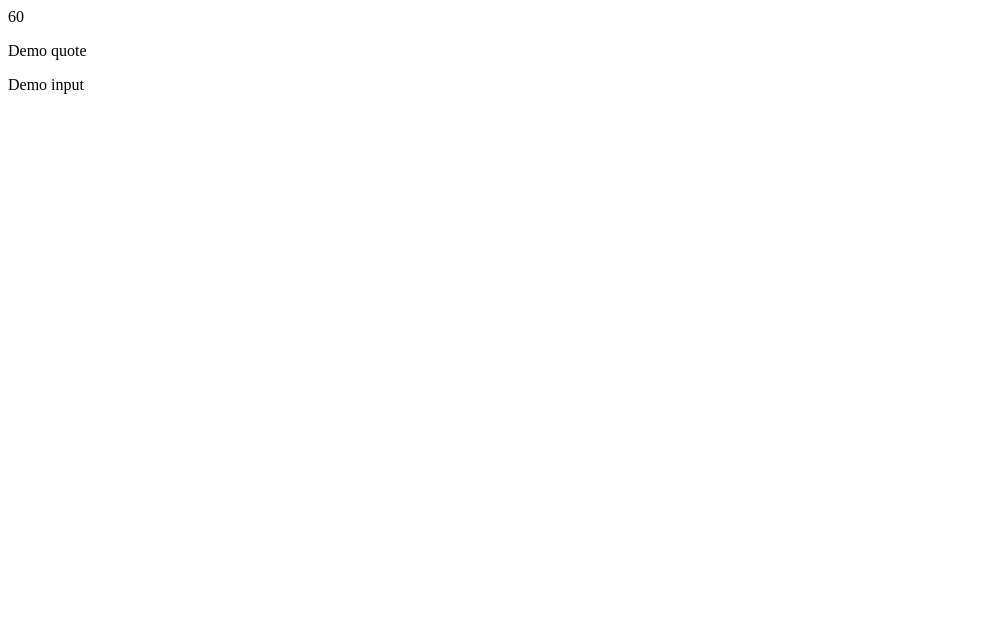
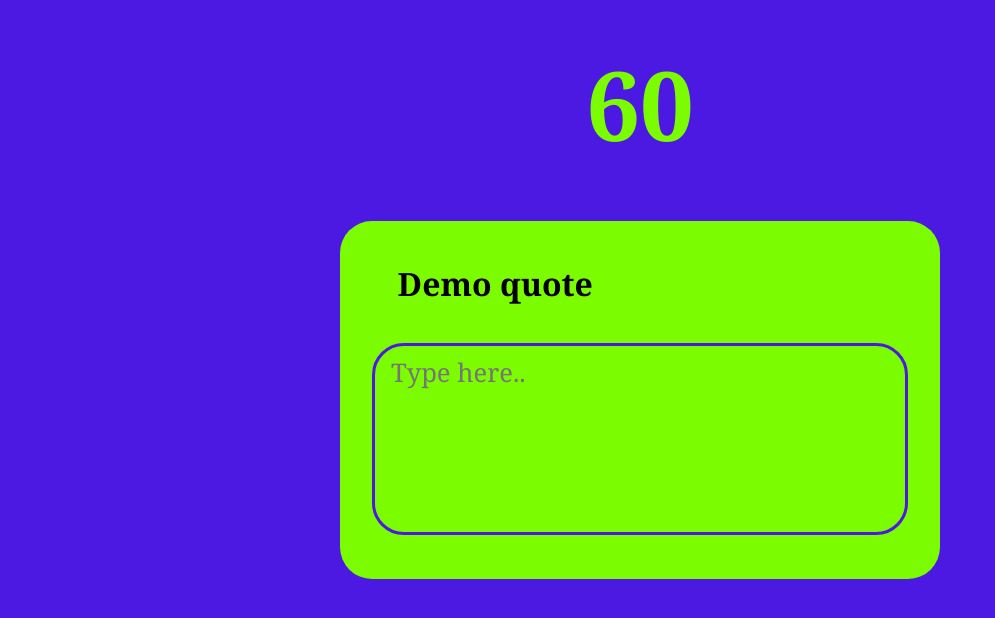
Before and after one commit to Neha8901/SpeedTypingGame, a plain HTML site: page index.html in a window 1280 px wide. Shown: the whole page, without its empty margins (0-995 px from the left). Drawn offline with Linux system fonts and the light colour scheme.

Commit message:
Style added

```diff
--- a/css/styles.css
+++ b/css/styles.css
@@ -0,0 +1,66 @@
+* {
+    margin: 0;
+    padding: 0;
+    box-sizing: border-box;
+}
+
+html {
+    font-family: Cambria, Cochin, Georgia, Times, 'Times New Roman', serif, Haettenschweiler, 'Arial Narrow Bold', sans-serif, Courier, monospace;
+    overflow-x: hidden;
+    line-height: 1.5;
+    font-size: 2rem;
+    font-weight: 400;
+}
+
+body {
+    display: flex;
+    flex-direction: column;
+    justify-content: center;
+    align-items: center;
+    min-height: 100vh;
+    margin: 0;
+    background-color: rgb(75, 25, 225);
+}
+
+.timer {
+    position: absolute;
+    top: 1rem;
+    font-size: 3rem;
+    font-weight: bolder;
+    color: rgb(124, 252, 0);
+}
+
+.container {
+    padding: 1rem;
+    width: 600px;
+    max-width: 90%;
+    background-color: rgb(124, 252, 0);
+    border-radius: 1rem;
+}
+
+.quote-display {
+    font-size: 1rem;
+    font-weight: bold;
+    margin: 0.1rem 0.5rem 1rem 0.5rem;
+    padding: 0.1rem 0.3rem;
+}
+
+.quote-input {
+    width: 100%;
+    height: 6rem;
+    font-size: 0.8rem;
+    font-family: Cambria, Cochin, Georgia, Times, 'Times New Roman', serif, Haettenschweiler, 'Arial Narrow Bold', sans-serif, Courier, monospace;
+    border-radius: 1rem;
+    margin: auto;
+    padding: 0.3rem 0.5rem;
+    background-color: transparent;
+    border: 0.1rem solid rgb(75, 25, 225);
+    outline: none;
+    resize: none;
+}
+
+#quoteInput:hover, #quoteInput:focus {
+    cursor: pointer;
+    border-color: rgb(35, 20, 115);
+    box-shadow: 0 4px 8px 0 rgba(0, 0, 0, 0.4), 0 6px 20px 0 rgba(0, 0, 0, 0.4);
+}
--- a/index.html
+++ b/index.html
@@ -19,7 +19,7 @@
         <div class="container">
 
             <p class="quote-display" id="quoteDisplay">Demo quote</p>
-            <p class="quote-input" id="quoteInput">Demo input</p>
+            <textarea class="quote-input" id="quoteInput" placeholder="Type here.."></textarea>
         </div>
     </body>
 </html>
```
